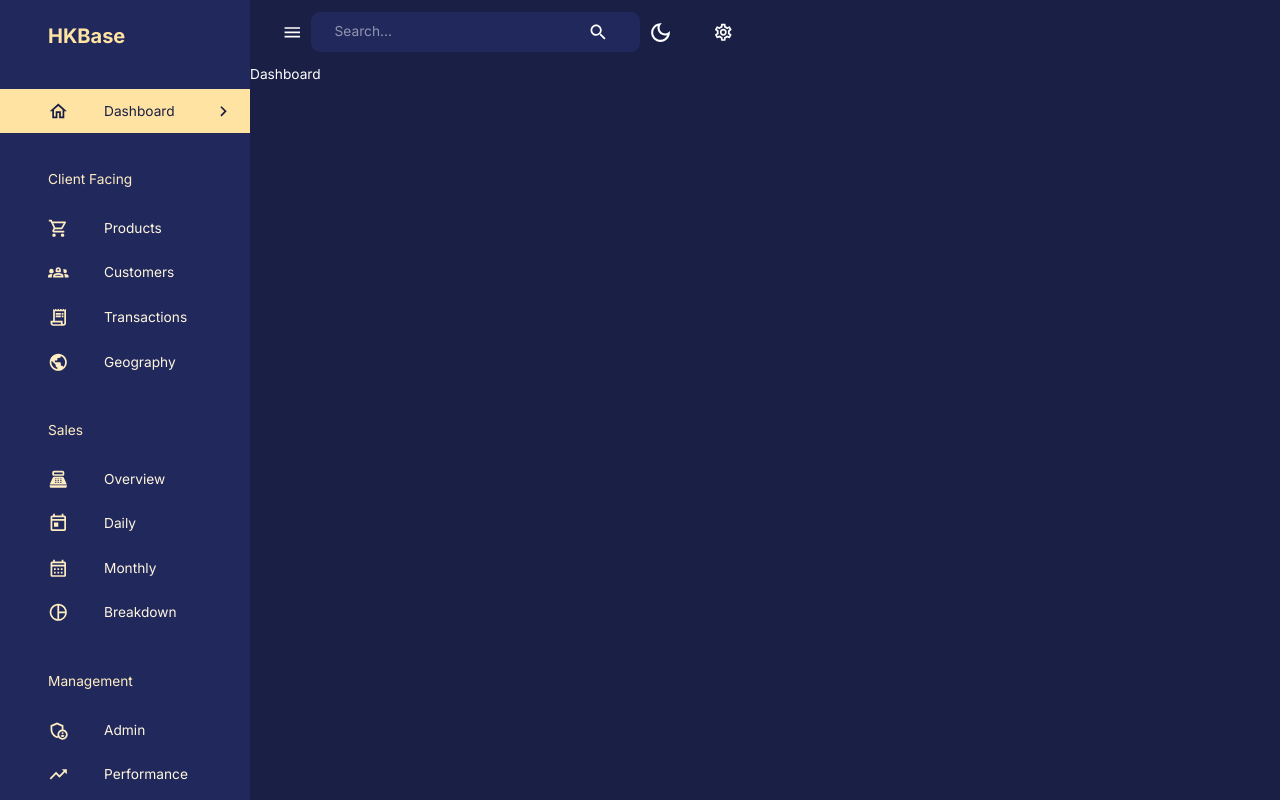
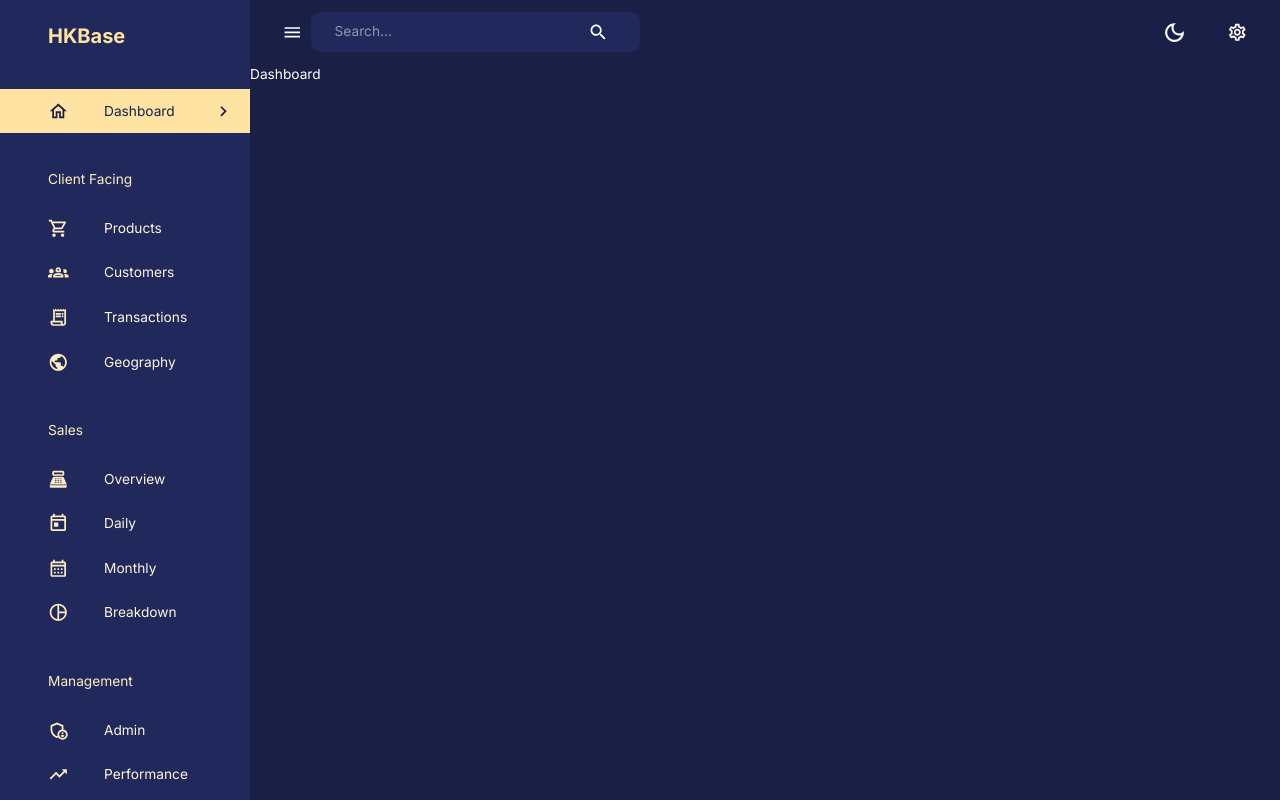
Before and after one commit to hareeshbabu82ns/knowledge-base-app, a React (Create React App) app in the folder client/: page /dashboard in a window 1280 px wide. Built offline with nearby package versions, Linux system fonts and the light colour scheme.

Commit message:
sidebar, top nav, base layout

```diff
--- a/client/src/scenes/layout/index.js
+++ b/client/src/scenes/layout/index.js
@@ -20,7 +20,7 @@ function Layout() {
         isSidebarOpen={isSidebarOpen}
         setIsSidebarOpen={setIsSidebarOpen}
       />
-      <Box>
+      <Box flexGrow={1}>
         <Navbar
           isSidebarOpen={isSidebarOpen}
           setIsSidebarOpen={setIsSidebarOpen}
```
